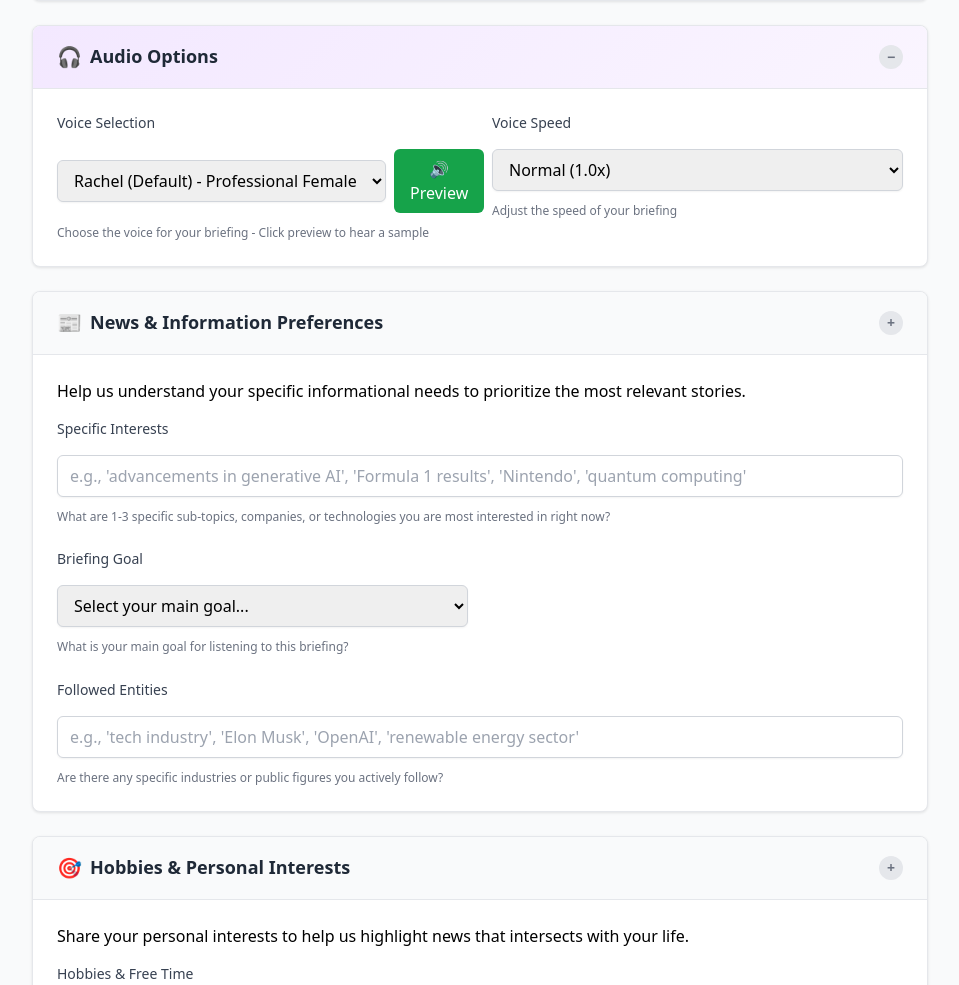
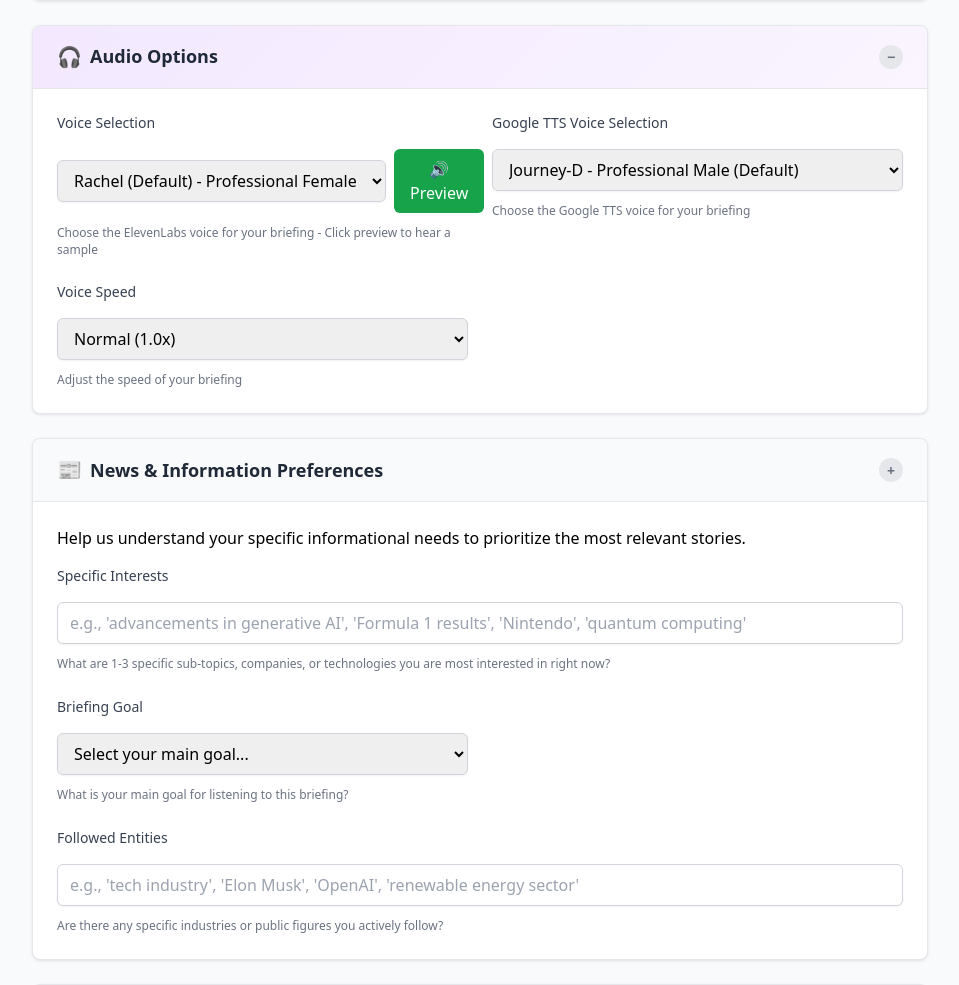
Before and after one commit to c0ld-w4ter/you-fm, a Flask app: page /settings in a window 1280 px wide. Shown: the part 1293-2278 px from the top of the page, without its empty margins (160-1119 px from the left). Run offline with Flask 3, Linux system fonts and the light colour scheme; the visitor is signed in with stand-in values (Sample User, id 1); some libraries are stand-ins or nearby versions.

Commit message:
Fix TTS Selection Bug

```diff
--- a/config_web.py
+++ b/config_web.py
@@ -48,17 +48,17 @@ class WebConfig:
         ]
 
         # TTS provider specific requirements
-        # Auto-detect TTS provider if not explicitly set
+        # Use explicit TTS provider choice, with fallback to auto-detection
         tts_provider = form_data.get('tts_provider', '').lower()
         if not tts_provider:
-            # Auto-detect based on which API key is provided
-            if form_data.get('elevenlabs_api_key', '').strip():
+            # Only auto-detect if no explicit choice was made
+            if form_data.get('google_api_key', '').strip():
+                tts_provider = 'google'  # Default to Google TTS (user preference)
+            elif form_data.get('elevenlabs_api_key', '').strip():
                 tts_provider = 'elevenlabs'
-            elif form_data.get('google_api_key', '').strip():
+            else:
+                # Default to google for new installations
                 tts_provider = 'google'
-            else:
-                # Default to elevenlabs for backward compatibility
-                tts_provider = 'elevenlabs'
 
         tts_required_fields = []
         if tts_provider == 'elevenlabs':
@@ -212,17 +212,17 @@ class WebConfig:
         }
 
         # TTS provider specific validation
-        # Auto-detect TTS provider if not explicitly set (same logic as create_config_from_form)
+        # Use explicit TTS provider choice, with fallback to auto-detection (same logic as create_config_from_form)
         tts_provider = form_data.get('tts_provider', '').lower()
         if not tts_provider:
-            # Auto-detect based on which API key is provided
-            if form_data.get('elevenlabs_api_key', '').strip():
+            # Only auto-detect if no explicit choice was made
+            if form_data.get('google_api_key', '').strip():
+                tts_provider = 'google'  # Default to Google TTS (user preference)
+            elif form_data.get('elevenlabs_api_key', '').strip():
                 tts_provider = 'elevenlabs'
-            elif form_data.get('google_api_key', '').strip():
+            else:
+                # Default to google for new installations
                 tts_provider = 'google'
-            else:
-                # Default to elevenlabs for backward compatibility
-                tts_provider = 'elevenlabs'
 
         tts_required_fields = {}
         if tts_provider == 'elevenlabs':
--- a/templates/settings.html
+++ b/templates/settings.html
@@ -181,7 +181,7 @@
                         {% if form.elevenlabs_voice_id.errors %}
                             <p class="mt-1 text-sm text-red-600">{{ form.elevenlabs_voice_id.errors[0] }}</p>
                         {% endif %}
-                        <p class="field-description">Choose the voice for your briefing - Click preview to hear a sample</p>
+                        <p class="field-description">Choose the ElevenLabs voice for your briefing - Click preview to hear a sample</p>
 
                         <!-- Audio element for preview playback -->
                         <audio id="voice-preview-audio" class="hidden" controls preload="none">
@@ -193,6 +193,15 @@
                             <p class="text-green-600" id="preview-success"></p>
                             <p class="text-red-600" id="preview-error"></p>
                         </div>
+                    </div>
+
+                    <div class="field-group">
+                        {{ form.google_tts_voice_name.label(class="block text-sm font-medium text-gray-700 mb-2") }}
+                        {{ form.google_tts_voice_name(class="w-full px-3 py-2 border border-gray-300 rounded-md shadow-sm focus:outline-none focus:ring-2 focus:ring-blue-500 focus:border-transparent") }}
+                        {% if form.google_tts_voice_name.errors %}
+                            <p class="mt-1 text-sm text-red-600">{{ form.google_tts_voice_name.errors[0] }}</p>
+                        {% endif %}
+                        <p class="field-description">Choose the Google TTS voice for your briefing</p>
                     </div>
 
                     <div class="field-group">
--- a/web/routes.py
+++ b/web/routes.py
@@ -55,9 +55,11 @@ def api_keys():
                     # If both are available, prefer form value but don't store to reduce session size
                     api_keys_to_store[form_field] = form_value
 
-            # Store minimal API keys in session
+            # Store minimal API keys and TTS provider selection in session
+            api_keys_to_store['tts_provider'] = form.tts_provider.data  # Preserve TTS provider choice
             session['api_keys'] = api_keys_to_store
             logger.info(f"Stored {len(api_keys_to_store)} API keys in session (optimization)")
+            logger.info(f"Stored TTS provider choice: {form.tts_provider.data}")
 
             flash('API keys saved successfully!', 'success')
             return redirect(url_for('web.settings'))
@@ -104,6 +106,7 @@ def settings():
                 'news_topics': news_topics_str,  # Store as comma-separated string
                 'max_articles_per_topic': form.max_articles_per_topic.data,
                 'elevenlabs_voice_id': form.elevenlabs_voice_id.data,
+                'google_tts_voice_name': form.google_tts_voice_name.data,  # Store Google TTS voice selection
                 'aws_region': form.aws_region.data,
 
                 # Advanced settings (New for Milestone 5)
```
Also changed, not shown: data_fetchers.py (+9 -0 lines).
